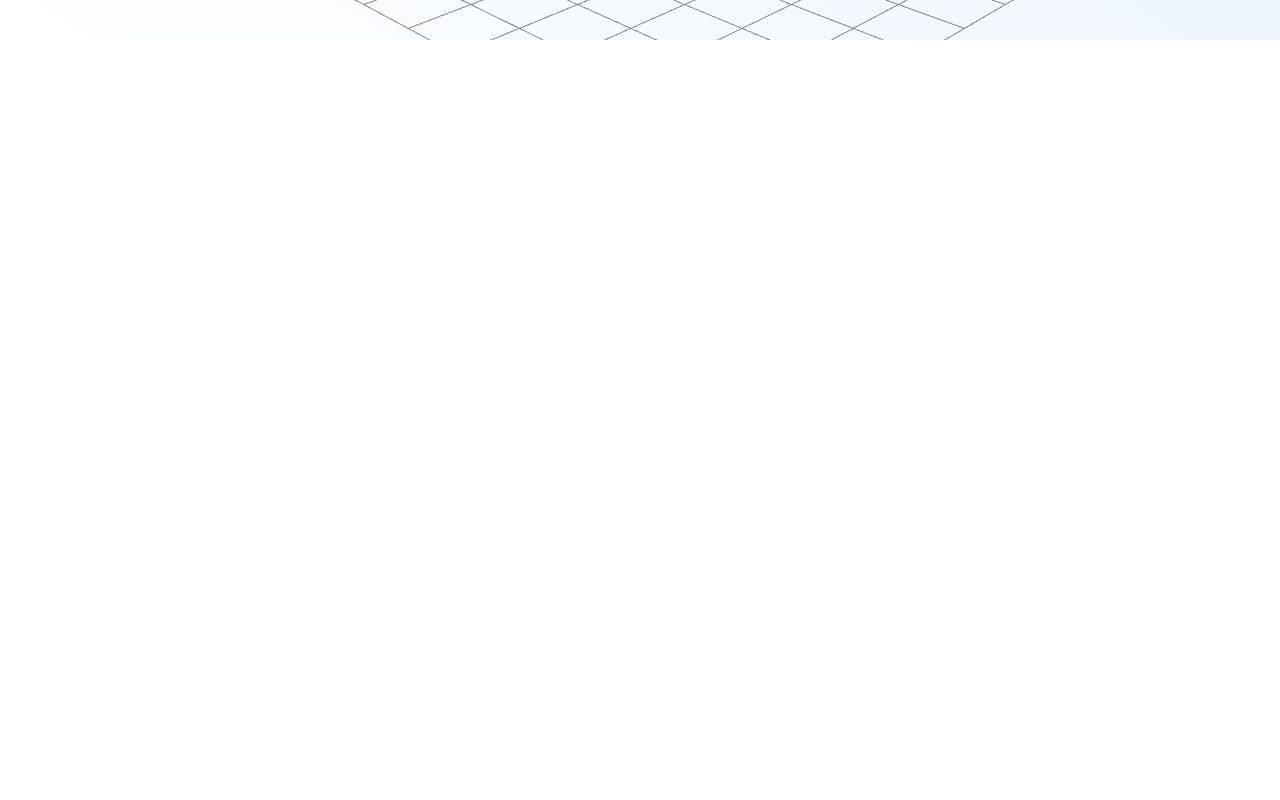
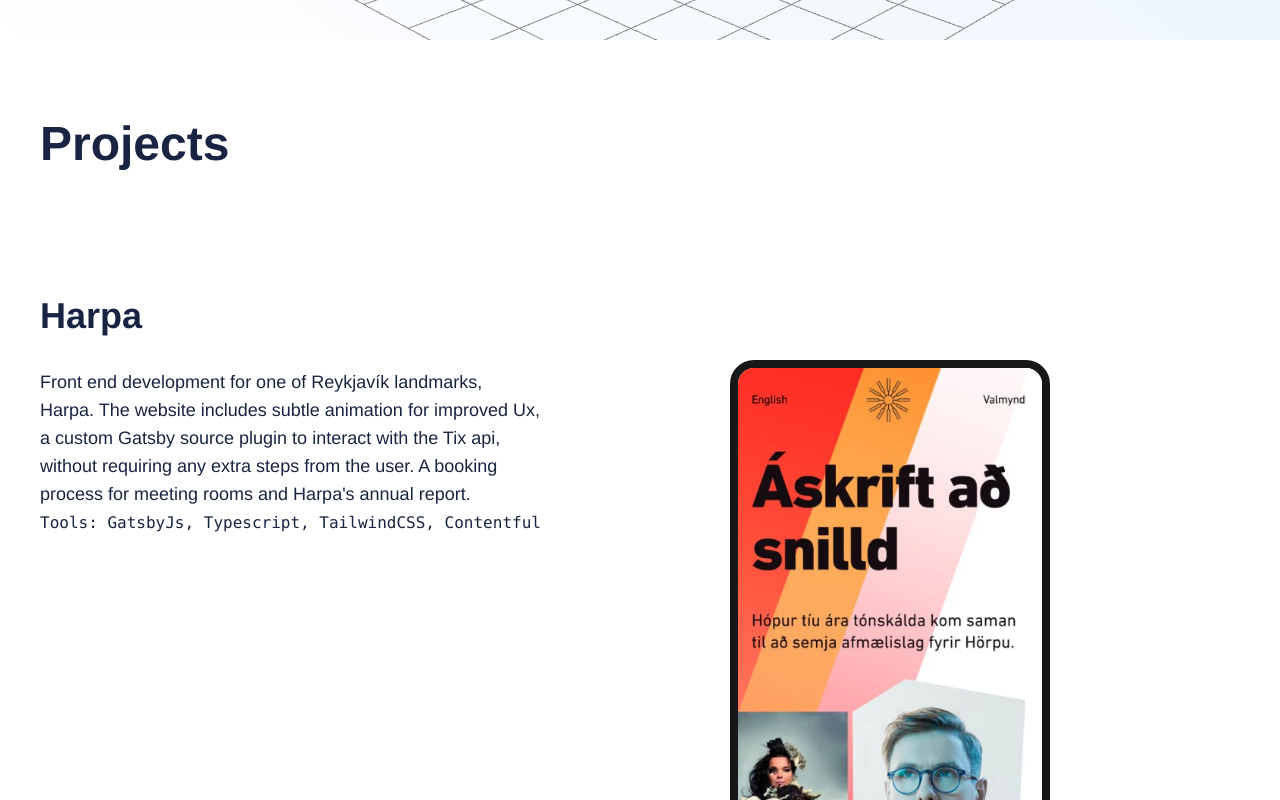
Before and after one commit to HelgiHe/portfolio_24, a Next.js app: page / in a window 1280 px wide. Shown: the part 760-1560 px from the top of the page. Before the commit the page ends 800 px from the top, so only its background shows below. Built offline with nearby package versions, Linux system fonts and the light colour scheme.

Commit message:
feat: add project section

```diff
--- a/package.json
+++ b/package.json
@@ -11,6 +11,7 @@
   "dependencies": {
     "@react-three/drei": "^9.105.6",
     "@react-three/fiber": "^8.16.6",
+    "classnames": "^2.5.1",
     "framer-motion": "^11.2.10",
     "next": "14.2.3",
     "react": "^18",
--- a/src/app/globals.css
+++ b/src/app/globals.css
@@ -11,7 +11,7 @@
 body {
   color: var(--text-color);
   background: linear-gradient(to bottom left, #E7EBEC, #afd0f647 30%, #FFFFFF);
-  height: 100vh; /* This ensures that the gradient covers the entire viewport height */
+  height: 100vh;
 }
 
 @layer utilities {
@@ -20,13 +20,16 @@
   }
 }
 
-
 .reveal {
   animation-name: fadeIn;
   animation-duration: 500ms;
   animation-delay: 2s;
   animation-timing-function: ease-out;
   animation-fill-mode: forwards;
+}
+
+code {
+  font-size: 16px;
 }
 
 @keyframes fadeIn {
--- a/src/app/layout.js
+++ b/src/app/layout.js
@@ -9,7 +9,7 @@
   return (
     <html lang="en">
       <body className="h-screen">
-          <a className="absolute top-10 right-20" href="mailto:helgihel@gmail.com">Contact</a>
+          <a className="absolute lg:top-10 top-6 lg:right-20 right-10" href="mailto:helgihel@gmail.com">Contact</a>
         {children}
       </body>
     </html>
--- a/src/app/page.js
+++ b/src/app/page.js
@@ -1,5 +1,7 @@
 "use client";
+import { ProjectItem } from "@/components/ProjectItem";
 import { SphereComponent } from "@/components/Sphere";
+import { projects } from "@/content/projects";
 import { Canvas } from "@react-three/fiber";
 import { motion } from "framer-motion";
 
@@ -8,7 +10,8 @@
 
 export default function Home() {
   return (
-    <main className="w-screen h-screen">
+    <main>
+      <section id="hero" className="w-screen h-screen">
         <div className="ml-4 md:ml-32">
           <h1 className="pt-32 mb-4 text-4xl font-semibold lg:text-7xl">
             {titleChars.map((char, index) => {
@@ -35,6 +38,20 @@
             <SphereComponent />
           </Canvas>
         </div>
+      </section>
+      <section id="projects" className="px-4 mt-20 lg:px-10">
+        <h2 className="mb-32 text-3xl font-semibold lg:text-5xl">Projects</h2>
+        {projects?.map((project) => {
+          return (
+            <ProjectItem
+              key={project.title}
+              title={project.title}
+              img={"/harpa.jpeg"}
+              desc={project.description}
+            />
+          );
+        })}
+      </section>
     </main>
   );
 }
--- /dev/null
+++ b/src/components/ProjectItem.js
@@ -0,0 +1,30 @@
+import Image from "next/image";
+import Markdown from "react-markdown";
+import cn from "classnames";
+
+export const ProjectItem = ({
+  img,
+  title,
+  desc,
+  className = "lg:flex-row",
+}) => {
+  return (
+    <div
+      className={cn("flex flex-col-reverse justify-between w-full pb-20", className)}
+    >
+      <div className="flex flex-col w-full lg:w-8/12">
+        <h3 className="mt-10 mb-8 text-3xl font-semibold lg:text-4xl lg:mt-0">{title}</h3>
+        <Markdown className="text-lg font-normal" children={desc} />
+      </div>
+      <div className="flex justify-center w-full lg:4/12">
+        <Image
+          className="w-64 mt-16 border-8 rounded-3xl border-zinc-900 lg:w-80"
+          src={img}
+          width={350}
+          height={350}
+          alt={`${title} image`}
+        />
+      </div>
+    </div>
+  );
+};
--- /dev/null
+++ b/src/content/projects.js
@@ -0,0 +1,13 @@
+export const projects = [
+  {
+    image: "harpa.jpeg",
+    title: "Harpa",
+    description: `Front end development for one of Reykjavík landmarks, Harpa. The website includes subtle animation for improved Ux,
+    a custom Gatsby source plugin to interact with the Tix api, without requiring any extra steps from the user. A booking process
+    for meeting rooms and Harpa's annual report.
+
+
+    Tools: GatsbyJs, Typescript, TailwindCSS, Contentful
+    `,
+  },
+];
```
Also changed, not shown: public/harpa.jpeg (added), 1 other file (tests, documents, lock files or other folders). Lines whose indentation alone changed are shown as unchanged.
